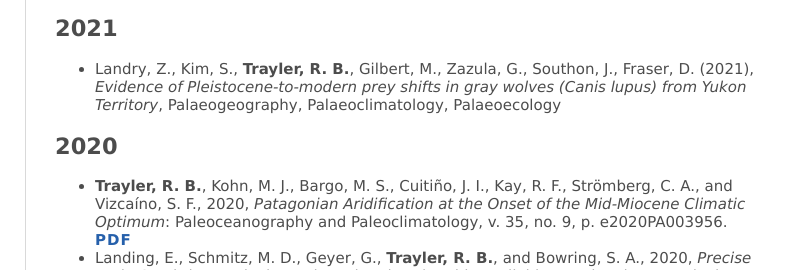
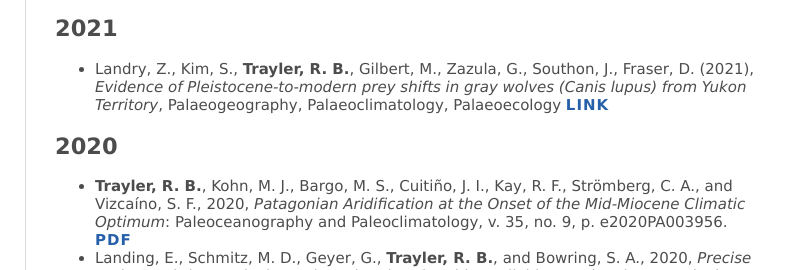
Before and after one commit to robintrayler/robintrayler.github.io, a plain HTML site: page publications/index.html in a window 1280 px wide. Shown: the part 265-535 px from the top of the page, 487-1280 px from the left. Drawn offline with Linux system fonts and the light colour scheme.

Commit message:
Update index.html

```diff
--- a/publications/index.html
+++ b/publications/index.html
@@ -158,7 +158,7 @@
 </ul>
 <h2 id="2021">2021</h2>
 <ul>
-<li>Landry, Z., Kim, S., <strong>Trayler, R. B.</strong>, Gilbert, M., Zazula, G., Southon, J., Fraser, D. (2021), <em>Evidence of Pleistocene-to-modern prey shifts in gray wolves (Canis lupus) from Yukon Territory</em>, Palaeogeography, Palaeoclimatology, Palaeoecology</li>
+<li>Landry, Z., Kim, S., <strong>Trayler, R. B.</strong>, Gilbert, M., Zazula, G., Southon, J., Fraser, D. (2021), <em>Evidence of Pleistocene-to-modern prey shifts in gray wolves (Canis lupus) from Yukon Territory</em>, Palaeogeography, Palaeoclimatology, Palaeoecology <a href="https://www.sciencedirect.com/science/article/pii/S003101822100153X"><strong>LINK</strong></a></li>
 </ul>
 <h2 id="2020">2020</h2>
 <ul>
```
